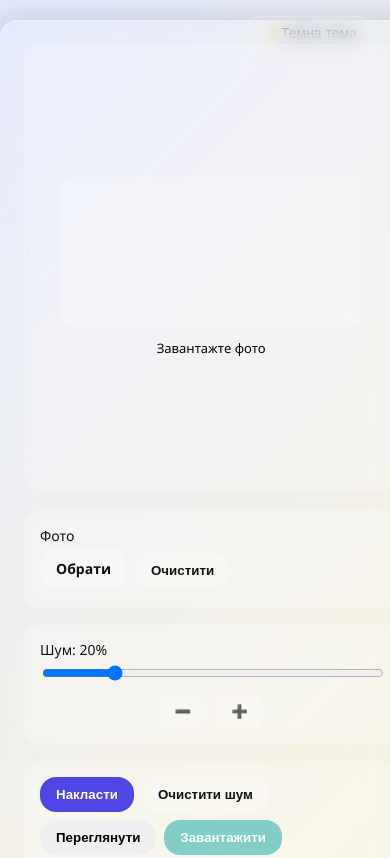
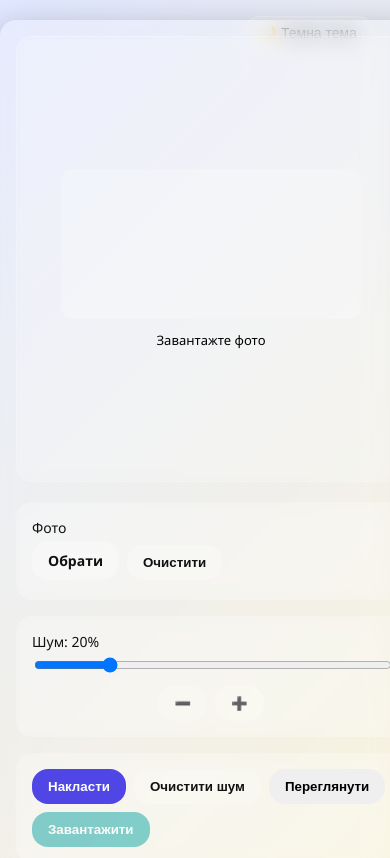
Before and after one commit to tuz69/test_nose, a plain HTML site: page index.html in a window 390 px wide. Shown: the top 858 px of the page. Drawn offline with Linux system fonts and the light colour scheme.

Commit message:
Update index.html

```diff
--- a/index.html
+++ b/index.html
@@ -146,12 +146,12 @@ body.dark {
 body.dark .theme-toggle { background: var(--glass-dark); border:1px solid rgba(255,255,255,0.2); }
 
 .card {
-  width:920px;
-  max-width:96%;
-  display:grid;
-  grid-template-columns:1fr 360px;
-  gap:20px;
-  padding:24px;
+  width: 920px;
+  max-width: 96%;
+  display: grid;
+  grid-template-columns: 1fr 360px;
+  gap: 20px;
+  padding: 24px;
   border-radius: var(--radius);
   background: var(--glass-light);
   box-shadow: var(--shadow);
@@ -236,7 +236,14 @@ body.dark .filebtn { background: var(--glass-dark); }
 #glass { position:absolute; width:160px; height:160px; border-radius:50%; box-shadow:0 6px 18px rgba(0,0,0,0.35); border:3px solid rgba(255,255,255,0.9); pointer-events:none; display:none; background-repeat:no-repeat; }
 .viewer-close { position:absolute; right:8px; top:8px; background:rgba(255,255,255,0.3); border:0; padding:6px 8px; border-radius:6px; cursor:pointer; }
 
-@media(max-width:860px){.card{grid-template-columns:1fr}}
+@media(max-width:860px){
+  .card {
+    grid-template-columns: 1fr; /* одна колонка */
+    padding: 16px;
+    width: 100%;
+    max-width: 100%;
+  }
+       }}
 </style>
 </head>
 <body>
```
